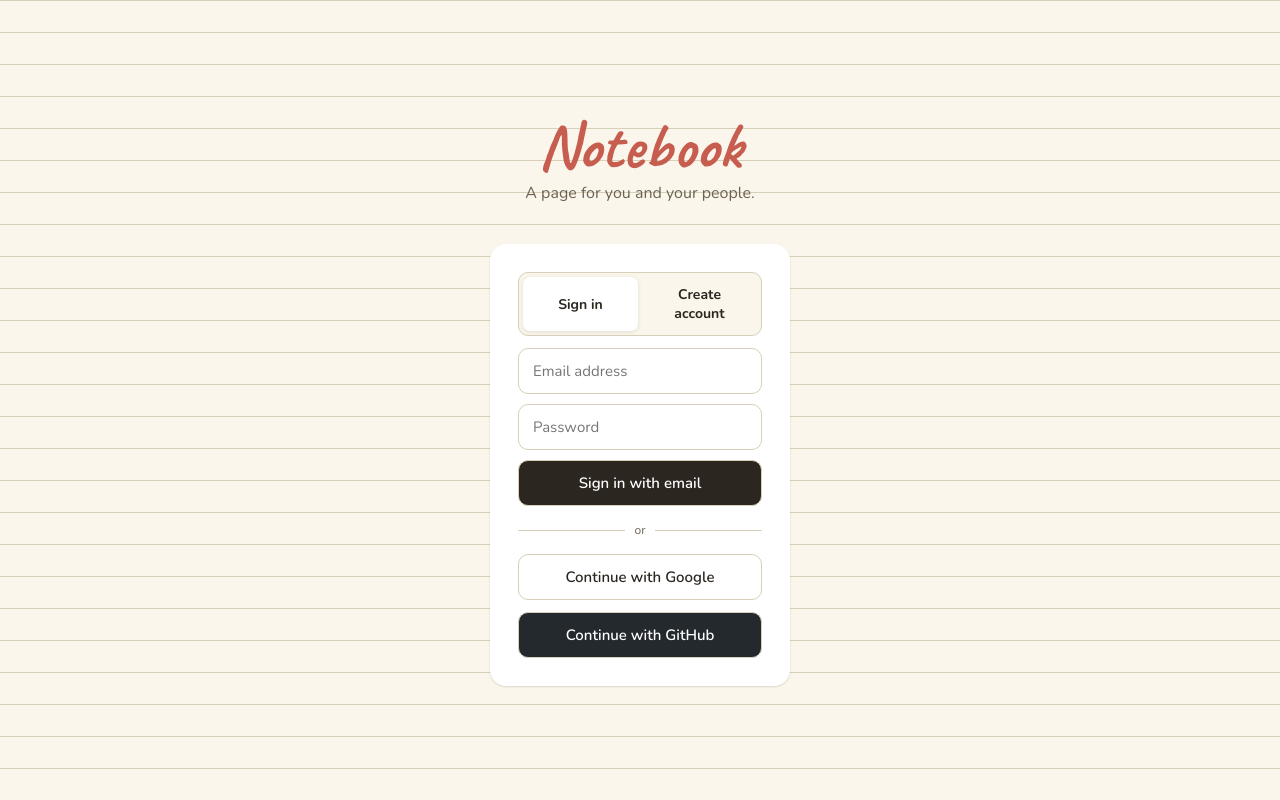
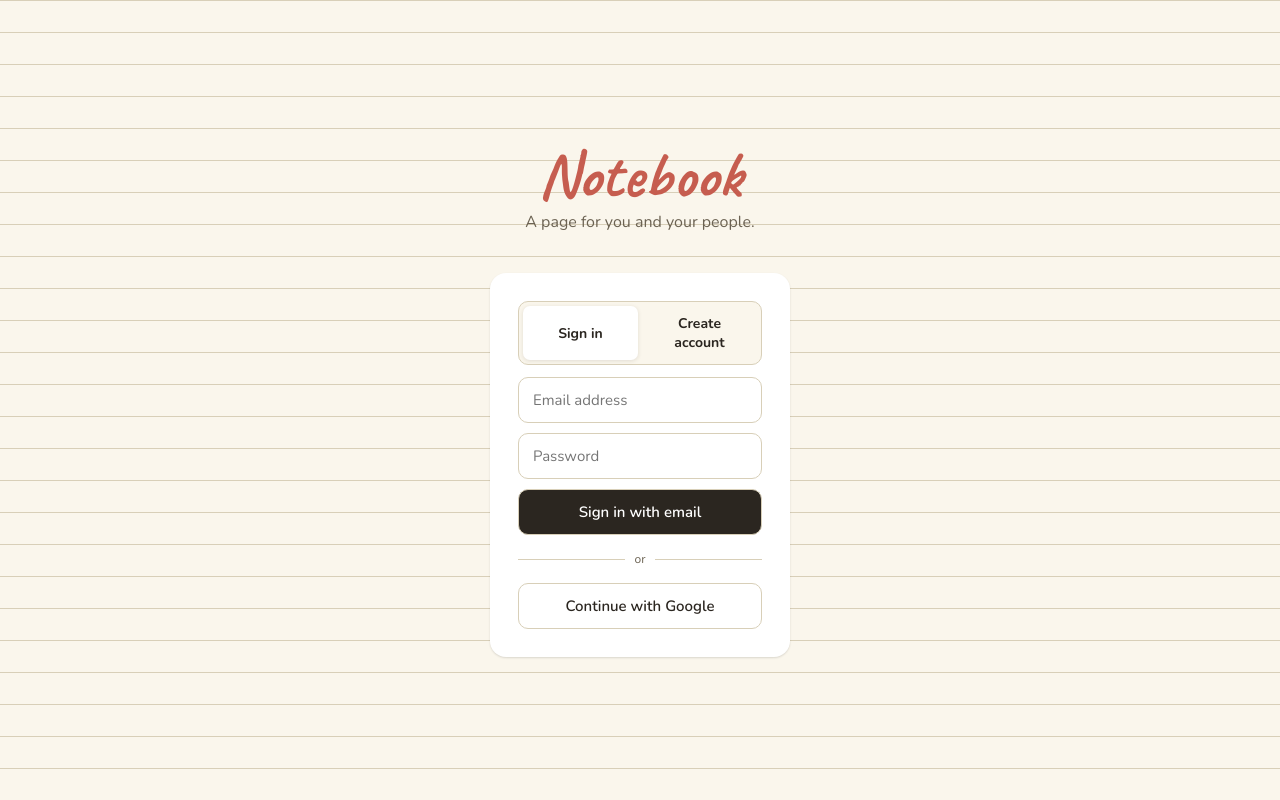
Before and after one commit to sianbir21-12spec/Noteboook, a React (Vite) app: page / in a window 1280 px wide. Built offline with nearby package versions, Linux system fonts and the light colour scheme; no server answers.

Commit message:
Remove GitHub sign-in button from Login page

```diff
--- a/src/pages/Login.jsx
+++ b/src/pages/Login.jsx
@@ -26,7 +26,7 @@ function getAuthErrorMessage(err) {
 }
 
 export function Login() {
-  const { signInGoogle, signInGithub, signInEmail, createEmailAccount } = useAuth()
+  const { signInGoogle, signInEmail, createEmailAccount } = useAuth()
   const [mode, setMode] = useState('signin')
   const [displayName, setDisplayName] = useState('')
   const [email, setEmail] = useState('')
@@ -165,9 +165,6 @@ export function Login() {
         <button onClick={() => handleOAuthSignIn(signInGoogle)} style={oauthButtonStyle('#fff', 'var(--ink)')}>
           Continue with Google
         </button>
-        <button onClick={() => handleOAuthSignIn(signInGithub)} style={oauthButtonStyle('#24292e', '#fff')}>
-          Continue with GitHub
-        </button>
       </div>
     </div>
   )
```
